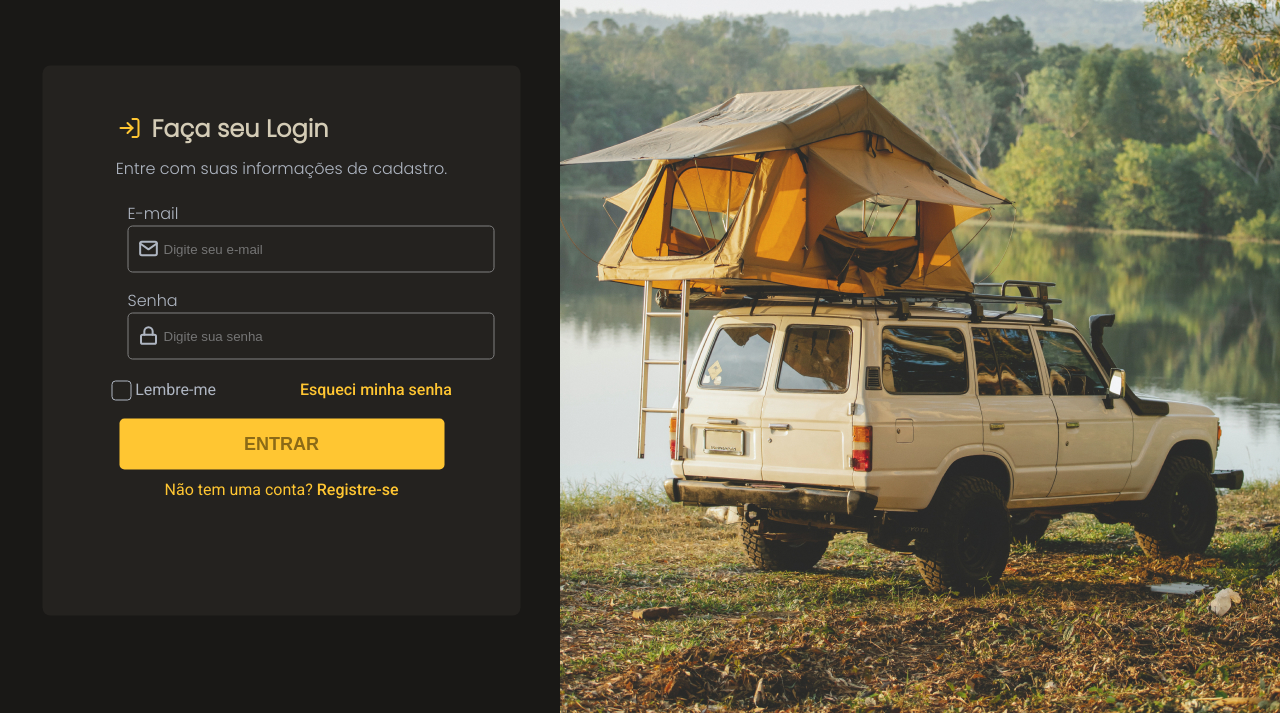
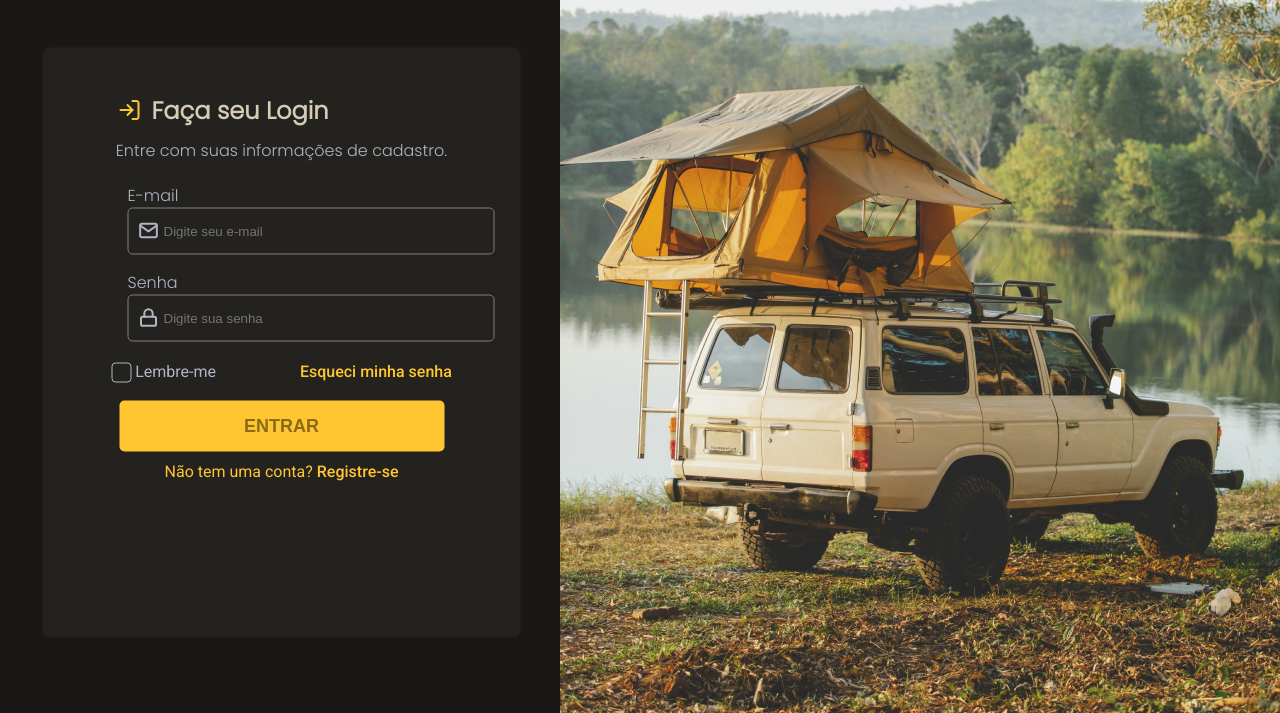
Before and after one commit to ygortg/formulario-login, a plain HTML site: page index.html in a window 1280 px wide. Shown: the part 87-800 px from the top of the page. Drawn offline with Linux system fonts and the light colour scheme.

Commit message:
Update styleForm.css

```diff
--- a/styleForm.css
+++ b/styleForm.css
@@ -43,7 +43,7 @@ main{
     left: 50%;
     transform: translate(-125%, -45%);
     width: 35%;
-    height: 65%;
+    height: 70%;
     padding: 15px;
     border-radius: 8px;
 }
```
